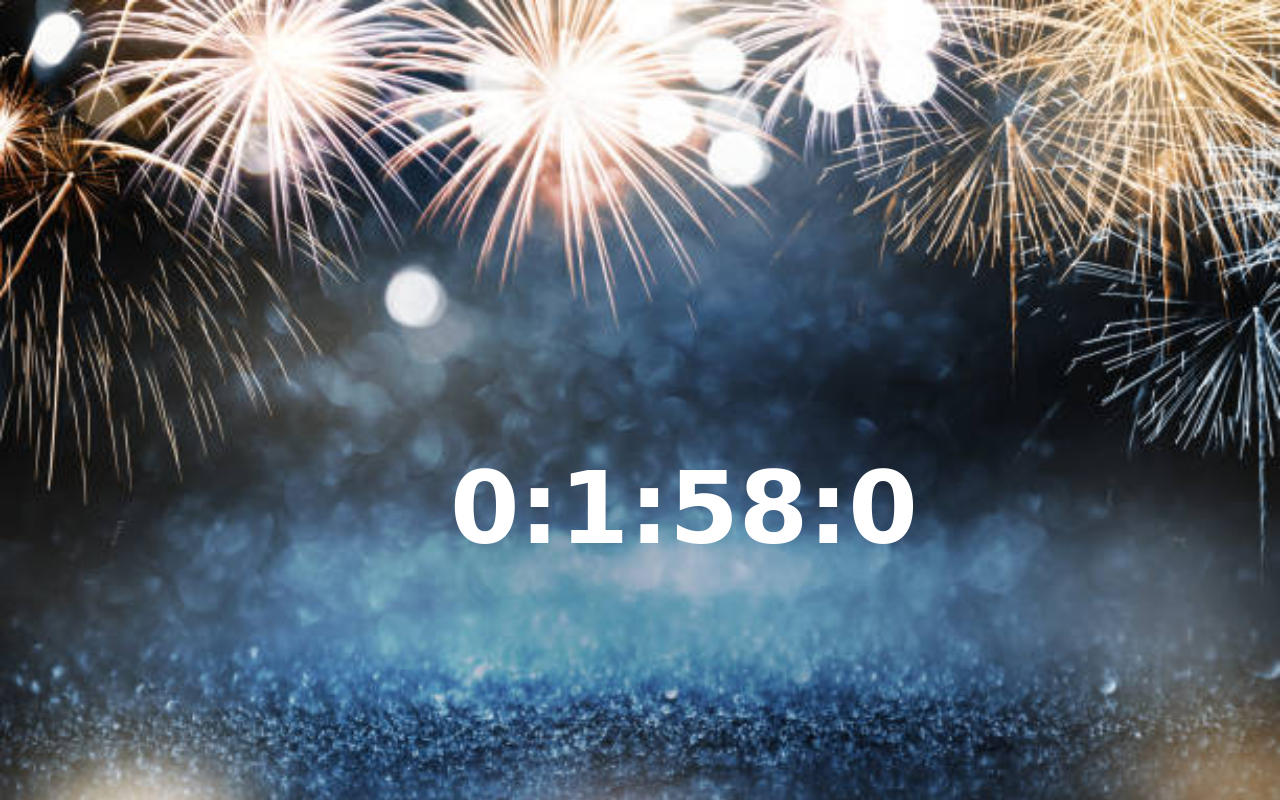
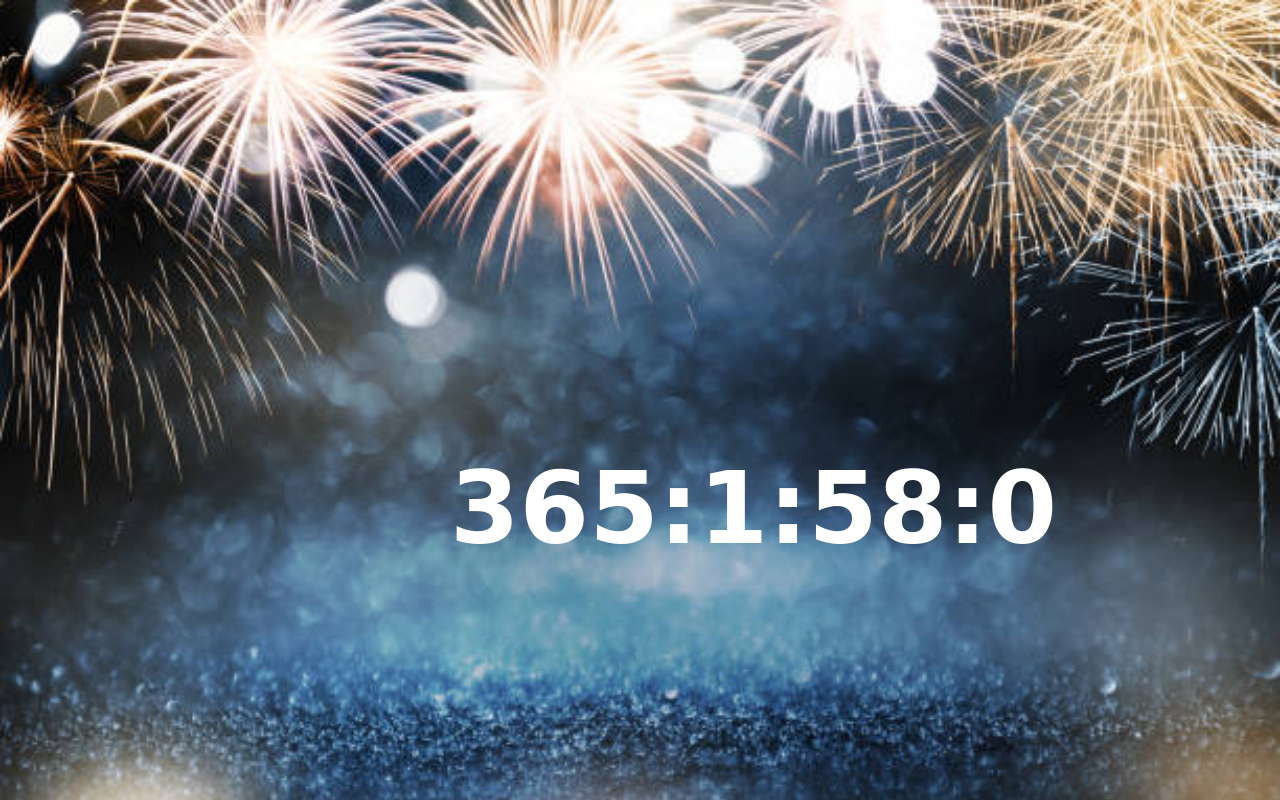
Before and after one commit to Hellomynameisadami/New-Year, a plain HTML site: page index.html in a window 1280 px wide. Drawn offline with Linux system fonts and the light colour scheme.

Commit message:
Update index.html

```diff
--- a/index.html
+++ b/index.html
@@ -31,7 +31,7 @@
 </body>
 </html>
 <script>
-var countDownDate = new Date("January 1, 2022 00:00:00").getTime();
+var countDownDate = new Date("January 1, 2023 00:00:00").getTime();
 
 var nyfunc = setInterval(function() {
     document.querySelector('body').innerHTML= ''
```
